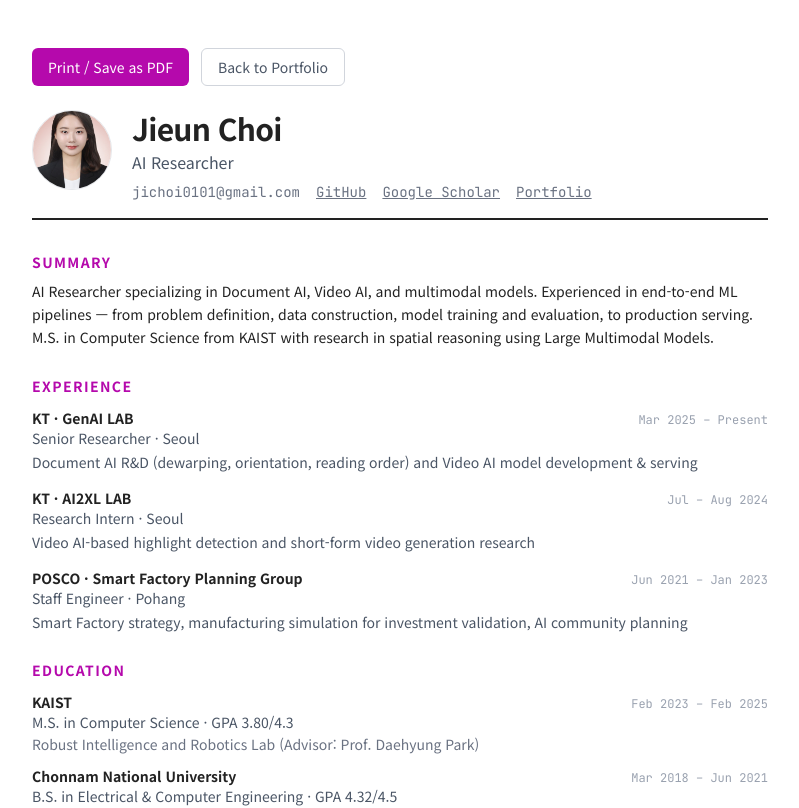
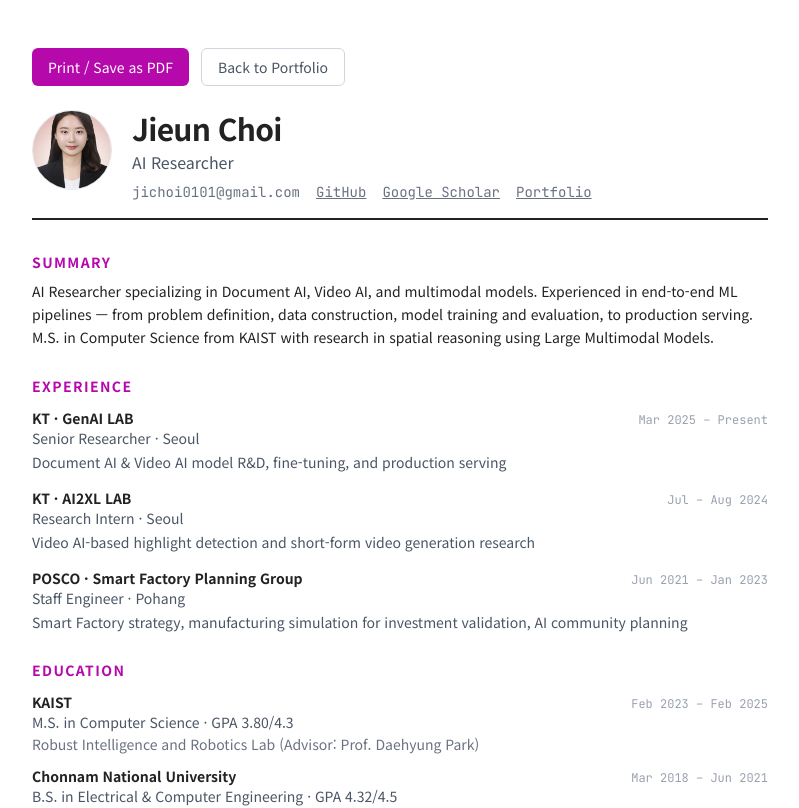
Before and after one commit to ilileun/profile, a Next.js app: page /cv in a window 1280 px wide. Shown: the top 808 px of the page, without its empty margins (240-1039 px from the left). Built offline with nearby package versions, Linux system fonts and the light colour scheme.

Commit message:
CV: simplify KT description

```diff
--- a/src/app/cv/page.tsx
+++ b/src/app/cv/page.tsx
@@ -65,7 +65,7 @@
             </div>
             <span className="text-xs text-gray-400 shrink-0" style={{ fontFamily: "'JetBrains Mono', monospace" }}>Mar 2025 – Present</span>
           </div>
-          <p className="text-sm text-gray-600 mt-1">Document AI R&amp;D (dewarping, orientation, reading order) and Video AI model development &amp; serving</p>
+          <p className="text-sm text-gray-600 mt-1">Document AI &amp; Video AI model R&amp;D, fine-tuning, and production serving</p>
         </div>
 
         <div className="mb-4">
```
